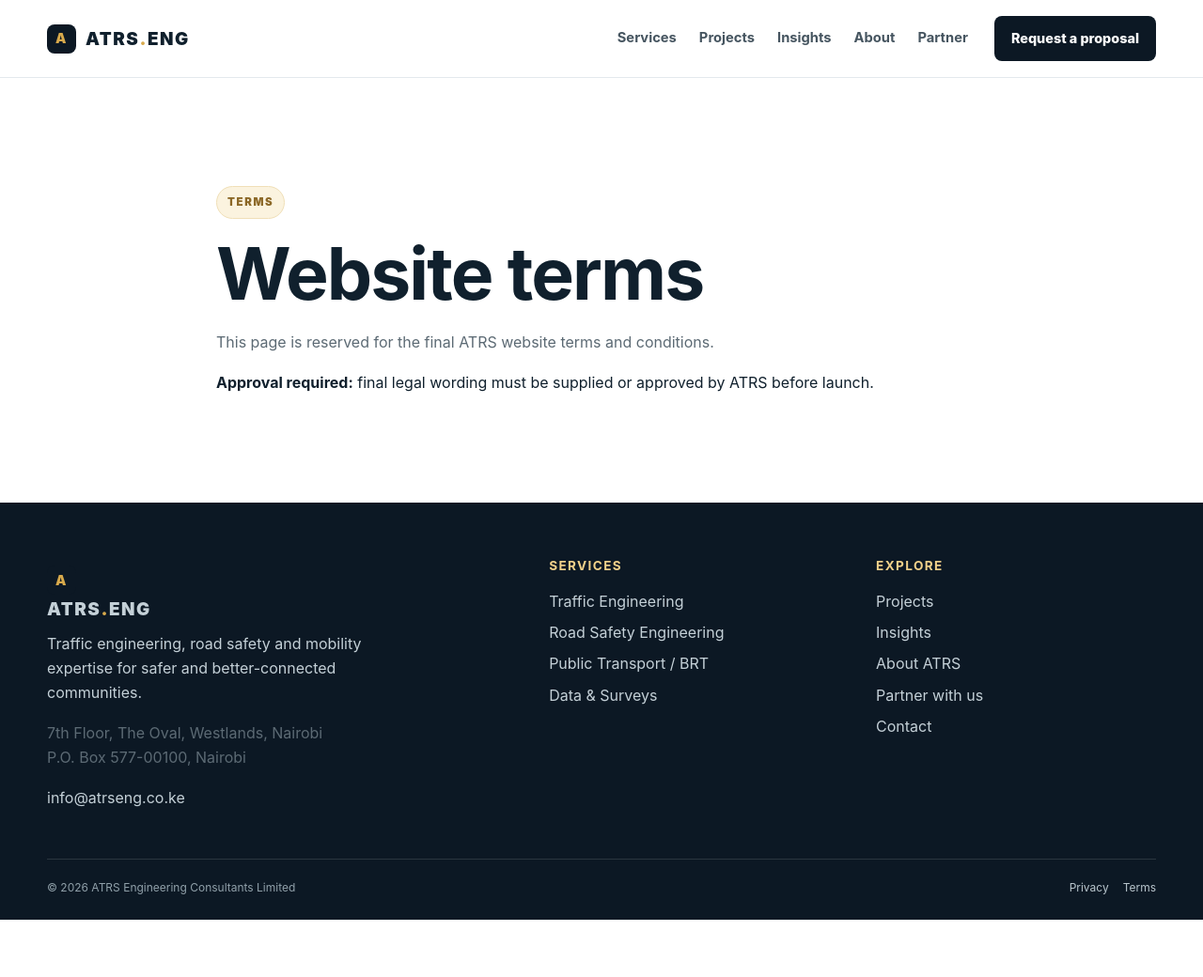
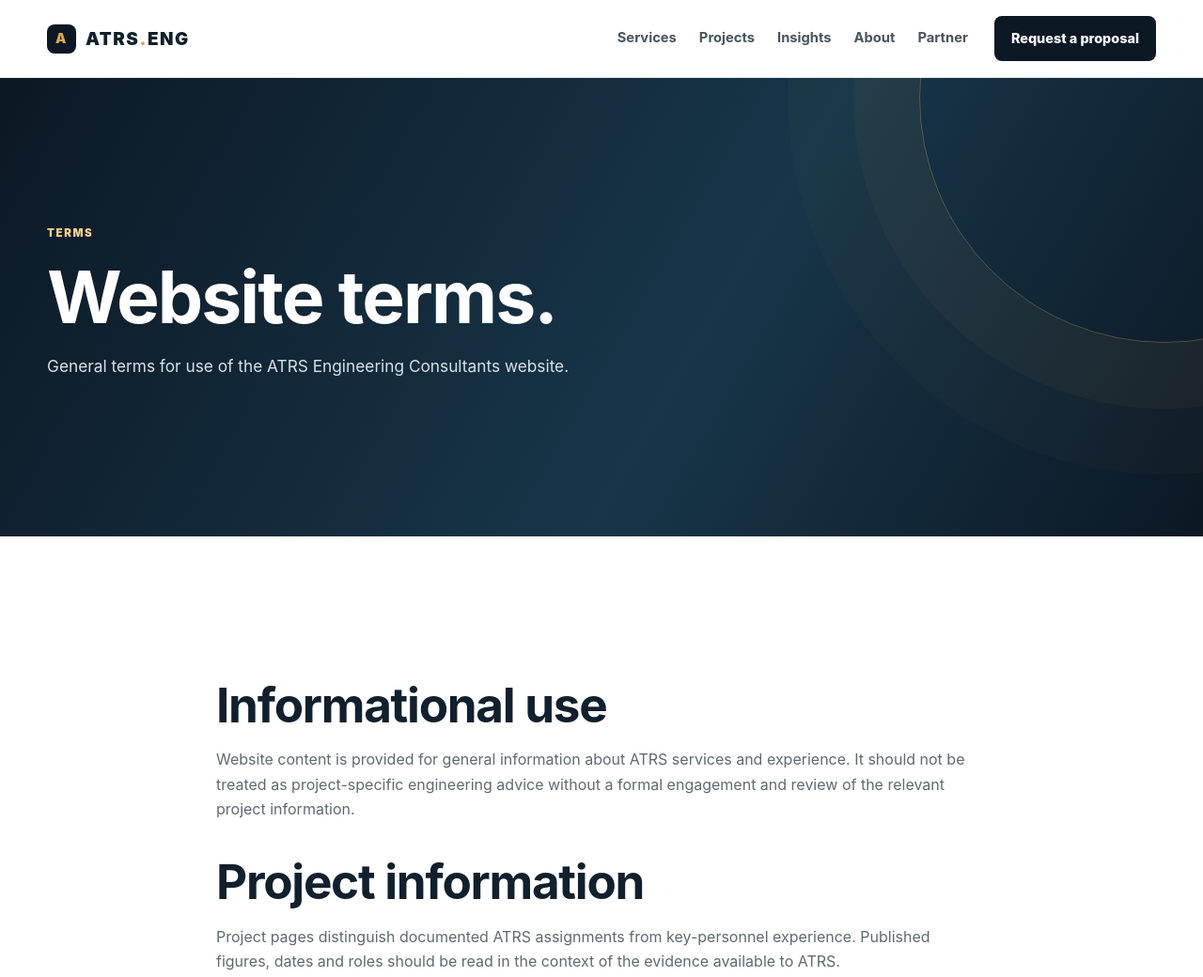
Before and after one commit to Quavyl1/atrsengneering, an Astro site: page /terms in a window 1280 px wide. Shown: the top 1040 px of the page at 94% size. Before the commit the page ends 979 px from the top, so only its background shows below. Built offline with nearby package versions, Linux system fonts and the light colour scheme; Astro itself is replaced by a stand-in of ours.

Commit message:
Refresh terms.astro content

```diff
--- a/src/pages/terms.astro
+++ b/src/pages/terms.astro
@@ -1,4 +1,7 @@
 ---
 import Base from '../layouts/Base.astro';
 ---
-<Base title="Terms"><section class="section"><div class="container prose"><span class="tag">Terms</span><h1>Website terms</h1><p>This page is reserved for the final ATRS website terms and conditions.</p><div class="pending"><strong>Approval required:</strong> final legal wording must be supplied or approved by ATRS before launch.</div></div></section></Base>
+<Base title="Terms" description="ATRS Engineering Consultants website terms.">
+<section class="hero"><div class="container"><span class="eyebrow">Terms</span><h1>Website terms.</h1><p>General terms for use of the ATRS Engineering Consultants website.</p></div></section>
+<section class="section"><div class="container prose"><h2>Informational use</h2><p>Website content is provided for general information about ATRS services and experience. It should not be treated as project-specific engineering advice without a formal engagement and review of the relevant project information.</p><h2>Project information</h2><p>Project pages distinguish documented ATRS assignments from key-personnel experience. Published figures, dates and roles should be read in the context of the evidence available to ATRS.</p><h2>External links</h2><p>Where the site links to external resources, ATRS is not responsible for the content or availability of those third-party websites.</p><h2>Contact</h2><p>Questions about the website can be sent to <a href="mailto:info@atrseng.co.ke">info@atrseng.co.ke</a>.</p></div></section>
+</Base>
```
